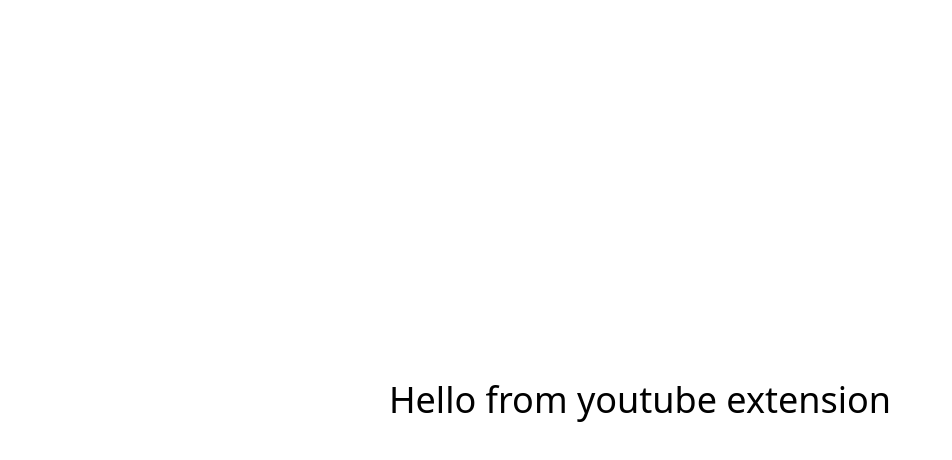
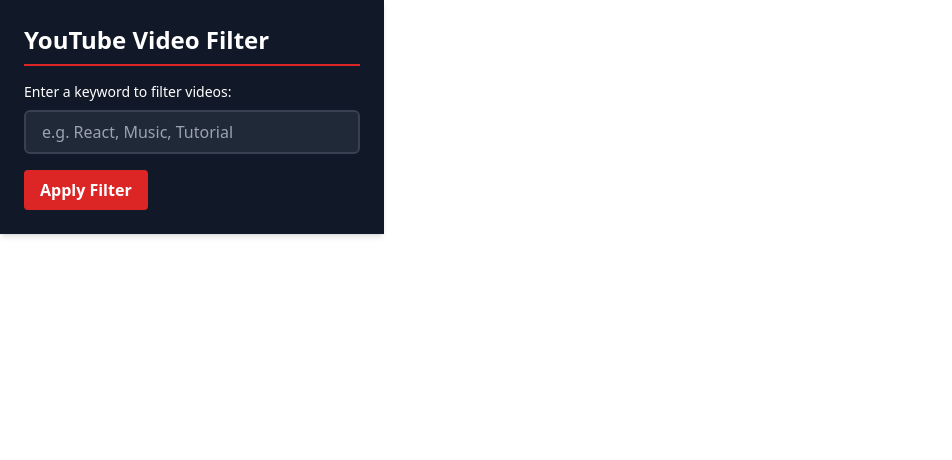
Before and after one commit to DanteTerry/youtube-extension, a React (Vite) app: page / in a window 1280 px wide. Shown: the top 460 px of the page, without its empty margins (0-952 px from the left). Built offline with nearby package versions, Linux system fonts and the light colour scheme.

Commit message:
added a simple ui for filter input

```diff
--- a/src/App.tsx
+++ b/src/App.tsx
@@ -1,8 +1,52 @@
+import { useState } from "react";
+
 function App() {
+  const [keyword, setKeyword] = useState("");
+  const [statusMessage, setStatusMessage] = useState("");
+
+  const handleKeywordChange = (event: React.ChangeEvent<HTMLInputElement>) => {
+    setKeyword(event.target.value);
+  };
+
+  const handleApplyKeyword = () => {
+    if (keyword.trim() === "") {
+      setStatusMessage("Please enter a keyword.");
+      return;
+    }
+    setStatusMessage("Keyword applied successfully!");
+  };
+
   return (
-    <div className="flex h-screen w-full items-center justify-center">
-      <h1 className="text-4xl font-medium"> Hello from youtube extension</h1>
+    <div className="p-6 bg-gray-900 text-white  shadow-md w-96">
+      <h1 className="text-2xl font-bold text-white mb-4 border-b-2 border-red-600 pb-2">
+        YouTube Video Filter
+      </h1>
+      <div className="mb-4">
+        <label htmlFor="keyword" className="block mb-2 text-sm font-medium">
+          Enter a keyword to filter videos:
+        </label>
+        <input
+          type="text"
+          id="keyword"
+          className="w-full bg-gray-800 text-white px-4 py-2 rounded-md border-2 border-gray-700 focus:outline-none focus:ring-2 focus:ring-red-600"
+          value={keyword}
+          onChange={handleKeywordChange}
+          placeholder="e.g. React, Music, Tutorial"
+        />
+      </div>
+      <div className="flex items-center justify-between">
+        <button
+          className="bg-red-600 hover:bg-red-700 text-white font-bold py-2 px-4 rounded transition duration-300"
+          onClick={handleApplyKeyword}
+        >
+          Apply Filter
+        </button>
+      </div>
+      {statusMessage && (
+        <p className="mt-4 text-sm text-red-400">{statusMessage}</p>
+      )}
     </div>
   );
 }
+
 export default App;
```
